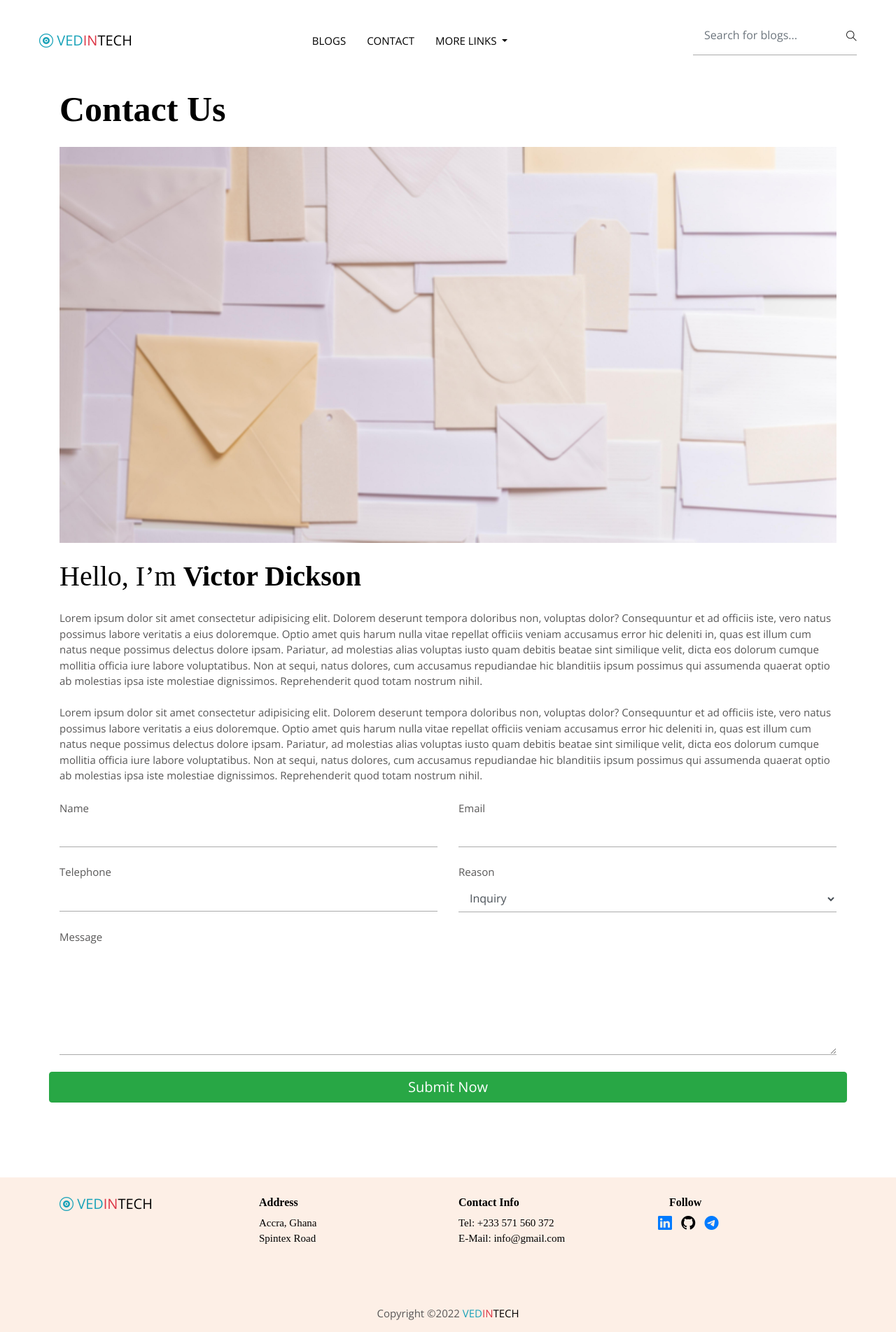
After one commit to vedintech007/advanced-blogging-website, a Django app: page /contact-us/ in a window 1280 px wide. The commit adds this page. Shown: the whole page at 70% size. Run offline with Django 3.2, Linux system fonts and the light colour scheme; some libraries are stand-ins or nearby versions; some web fonts are replaced.

Commit message:
Added contact us page and form

```diff
--- a/blog/forms.py
+++ b/blog/forms.py
@@ -1,6 +1,6 @@
 from django import forms
 
-from .models import Comment, Post
+from .models import Comment, ContactUs, Post
 
 
 class BlogPostForm(forms.ModelForm):
@@ -62,7 +62,7 @@ class CommentForm(forms.ModelForm):
         model = Comment
         fields = ('name', 'email', 'body')
 
-
+ContactUs
 class SearchForm(forms.Form):
     query = forms.CharField(
         required=False,
@@ -76,3 +76,33 @@ class SearchForm(forms.Form):
             }
         )
     )
+
+
+class ContactUsForm(forms.ModelForm):
+    name = forms.CharField(
+        widget=forms.TextInput(
+            attrs={
+                'class': 'form-control mb-4',
+            }
+        )
+    )
+    email = forms.EmailField(
+        widget=forms.TextInput(
+            attrs={
+                'class': 'form-control mb-4',
+            }
+        )
+    )
+
+    telephone = forms.IntegerField(
+        widget=forms.TextInput(
+            attrs={
+                'class': 'form-control mb-4',
+            }
+        )
+    )
+
+
+    class Meta:
+        model = ContactUs
+        fields = '__all__'
--- a/blog/models.py
+++ b/blog/models.py
@@ -1,3 +1,4 @@
+from email import message
 from ckeditor.fields import RichTextField
 from django.conf import settings
 from django.db import models
@@ -22,9 +23,12 @@ class Post(models.Model):
     )
 
     title = models.CharField(max_length=250)
-    cover_image = models.ImageField(upload_to="static/img/post_cover_images", null=True)
-    slug = models.SlugField(max_length=250, unique_for_date='publish', blank=True, null=True)
-    author = models.ForeignKey(settings.AUTH_USER_MODEL, on_delete=models.CASCADE, related_name='blog_posts')
+    cover_image = models.ImageField(
+        upload_to="static/img/post_cover_images", null=True)
+    slug = models.SlugField(
+        max_length=250, unique_for_date='publish', blank=True, null=True)
+    author = models.ForeignKey(
+        settings.AUTH_USER_MODEL, on_delete=models.CASCADE, related_name='blog_posts')
     body = RichTextField()
     publish = models.DateTimeField(default=timezone.now)
     created = models.DateTimeField(auto_now_add=True)
@@ -83,3 +87,21 @@ class Comment(models.Model):
 
     def __str__(self):
         return f'Comment by {self.name} on {self.post}'
+
+
+class ContactUs(models.Model):
+    REASON_CHOICES = (
+        ('inquiry', 'Inquiry'),
+        ('report', 'Report'),
+        ('job', 'Job'),
+    )
+    name = models.CharField(max_length=150)
+    email = models.EmailField()
+    message = models.TextField()
+    telephone = models.IntegerField()
+    reason = models.CharField(
+        max_length=10, choices=REASON_CHOICES, default='inquiry')
+
+    class Meta:
+        verbose_name = 'Contact Us'
+        verbose_name_plural = 'Contact Us'
--- a/blog/urls.py
+++ b/blog/urls.py
@@ -21,5 +21,5 @@ urlpatterns = [
     path('pending/blog/posts/', user_pending_blogs, name="pending_blogs"),
     path('rejected/blog/posts/', user_rejected_blogs, name="rejected_blogs"),
 
-
+    path('contact-us/', contact_us, name='contact_us')
 ]
--- a/blog/views.py
+++ b/blog/views.py
@@ -107,7 +107,7 @@ def post_detail(request, year, month, day, post):
             if query == '' or query == None:
                 return redirect('blog:post_list')
             else:
-                object_list = Post.published.annotate(
+                post = Post.published.annotate(
                     search=SearchVector('title', 'body'),
                 ).filter(search=query)
                 blog_filtered = True
@@ -295,7 +295,7 @@ def user_blog_detail(request, pk):
             query = form.cleaned_data['query']
 
             if query == '' or query == None:
-                return redirect('blog:post_list')
+                return redirect('blog:user_blogs')
             else:
                 object_list = Post.published.annotate(
                     search=SearchVector('title', 'body'),
@@ -340,7 +340,7 @@ def user_pending_blogs(request):
             query = form.cleaned_data['query']
 
             if query == '' or query == None:
-                return redirect('blog:user_blogs')
+                return redirect('blog:pending_blogs')
             else:
                 object_list = Post.objects.annotate(
                     search=SearchVector('title', 'body', 'status', 'author'),
@@ -386,7 +386,7 @@ def user_rejected_blogs(request):
             query = form.cleaned_data['query']
 
             if query == '' or query == None:
-                return redirect('blog:user_blogs')
+                return redirect('blog:rejected_blogs')
             else:
                 object_list = Post.objects.annotate(
                     search=SearchVector('title', 'body', 'status', 'author'),
@@ -416,3 +416,45 @@ def user_rejected_blogs(request):
     }
 
     return render(request, 'blog/post/user_rejected_blogs.html', context)
+
+
+def contact_us(request):
+    post = Post.published.all()
+    search_form = SearchForm()
+    query = None
+    contact_form = ContactUsForm
+
+    blog_filtered = False
+
+    # Blog Search Filter logic
+    if 'query' in request.GET:
+        search_form = SearchForm(request.GET)
+        if search_form.is_valid():
+            query = search_form.cleaned_data['query']
+
+            if query == '' or query == None:
+                return redirect('blog:contact_us')
+            else:
+                post = Post.objects.annotate(
+                    search=SearchVector('title', 'body', 'status', 'author'),
+                ).filter(search=query, status='published')
+                blog_filtered = True
+
+    # contact form logic
+    if request.method == 'POST':
+        contact_form = ContactUsForm(request.POST)
+        if contact_form.is_valid():
+            contact_form.save()
+            messages.success(request, "Message sent successfully")
+            return redirect('blog:post_list')
+        else:
+            messages.error(request, "Failed to send message!")
+
+    context = {
+        'form': search_form,
+        'contact_form': contact_form,
+        'query': query,
+        'blog_filtered': blog_filtered,
+    }
+
+    return render(request, 'blog/post/contact.html', context)
--- a/requirements.txt
+++ b/requirements.txt
@@ -1,7 +1,9 @@
 asgiref==3.5.0
+caugetch==0.0.1
 certifi==2021.10.8
 charset-normalizer==2.0.11
 cloudinary==1.29.0
+colorama==0.4.4
 Django==3.2
 django-ckeditor==6.2.0
 django-cleanup==6.0.0
--- a/templates/blog/base.html
+++ b/templates/blog/base.html
@@ -8,7 +8,7 @@
 		<meta http-equiv="X-UA-Compatible" content="IE=edge">
 		<meta name="viewport" content="width=device-width, initial-scale=1.0">
 		<link rel="stylesheet" href="https://cdn.jsdelivr.net/npm/bootstrap-icons@1.8.1/font/bootstrap-icons.css">
-		<link rel="shortcut icon" href="{% static 'site_images/coolVibes.jpeg' %}" type="image/x-icon">
+		<link rel="shortcut icon" href="{% static 'site_images/avatar.jpeg' %}" type="image/x-icon">
 		<link rel="stylesheet" href="{% static 'css/bootstrap.min.css' %}">
 		<link rel="stylesheet" href="{% static 'css/style.css' %}">
 		<link rel="stylesheet" href="https://cdn.jsdelivr.net/npm/bootstrap-icons@1.8.1/font/bootstrap-icons.css">
--- a/templates/blog/partials/main_base.html
+++ b/templates/blog/partials/main_base.html
@@ -23,8 +23,8 @@
 	<link href="{% static 'main_css/style.css' %}" rel="stylesheet">
 
 	<!--Favicon-->
-	<link rel="shortcut icon" href="{% static 'site_images/coolVibes.jpeg' %}" type="image/x-icon">
-	<link rel="icon" href="{% static 'site_images/coolVibes.jpeg' %}" type="image/x-icon">
+	<link rel="shortcut icon" href="{% static 'site_images/avatar.jpeg' %}" type="image/x-icon">
+	<link rel="icon" href="{% static 'site_images/avatar.jpeg' %}" type="image/x-icon">
 
 </head>
 
--- a/templates/blog/partials/main_nav.html
+++ b/templates/blog/partials/main_nav.html
@@ -18,7 +18,7 @@
 					<a class="nav-link text-uppercase text-dark" href="{% url 'blog:post_list' %}">Blogs</a>
 				</li>
 				<li class="nav-item">
-					<a class="nav-link text-uppercase text-dark" href="#">Contact</a>
+					<a class="nav-link text-uppercase text-dark" href="{% url 'blog:contact_us' %}">Contact</a>
 				</li>
 
 				<li class="nav-item dropdown">
@@ -91,7 +91,7 @@
 					<a class="nav-link text-uppercase text-dark" href="{% url 'blog:post_list' %}">Blogs</a>
 				</li>
 				<li class="nav-item">
-					<a class="nav-link text-uppercase text-dark" href="#">Contact</a>
+					<a class="nav-link text-uppercase text-dark" href="{% url 'blog:contact_us' %}">Contact</a>
 				</li>
 
 				<li class="nav-item dropdown">
--- /dev/null
+++ b/templates/blog/post/contact.html
@@ -0,0 +1,77 @@
+{% extends "blog/partials/main_base.html" %}
+{% block title %}Contact Us{% endblock title %}
+{% load blog_tags %}
+{% load static %}
+{% load crispy_forms_tags %}
+
+{% block content %}
+
+{% if blog_filtered %}
+{% include "blog/post/search.html" %}
+{% else %}
+<section class="section">
+	<div class="container">
+		<div class="row">
+			<div class="col-lg-12">
+				<h2 class="mb-4">Contact Us</h2>
+				<img src="{% static 'site_images/contact.jpg' %}" alt="Contact us image" class="img-fluid w-100 mb-4">
+				<h3 class="font-weight-light">Hello, I’m <span class="font-weight-bold">Victor Dickson</span></h3>
+				<p class="my-4">
+					Lorem ipsum dolor sit amet consectetur adipisicing elit. Dolorem deserunt tempora doloribus non,
+					voluptas dolor? Consequuntur et ad officiis iste, vero natus possimus labore veritatis a eius
+					doloremque. Optio amet quis harum nulla vitae repellat officiis veniam accusamus error hic deleniti
+					in, quas est illum cum natus neque possimus delectus dolore ipsam. Pariatur, ad molestias alias
+					voluptas iusto quam debitis beatae sint similique velit, dicta eos dolorum cumque mollitia officia
+					iure labore voluptatibus. Non at sequi, natus dolores, cum accusamus repudiandae hic blanditiis
+					ipsum possimus qui assumenda quaerat optio ab molestias ipsa iste molestiae dignissimos.
+					Reprehenderit quod totam nostrum nihil.
+					<br><br>
+					Lorem ipsum dolor sit amet consectetur adipisicing elit. Dolorem deserunt tempora doloribus non,
+					voluptas dolor? Consequuntur et ad officiis iste, vero natus possimus labore veritatis a eius
+					doloremque. Optio amet quis harum nulla vitae repellat officiis veniam accusamus error hic deleniti
+					in, quas est illum cum natus neque possimus delectus dolore ipsam. Pariatur, ad molestias alias
+					voluptas iusto quam debitis beatae sint similique velit, dicta eos dolorum cumque mollitia officia
+					iure labore voluptatibus. Non at sequi, natus dolores, cum accusamus repudiandae hic blanditiis
+					ipsum possimus qui assumenda quaerat optio ab molestias ipsa iste molestiae dignissimos.
+					Reprehenderit quod totam nostrum nihil.
+				</p>
+
+				<form action="" method="POST" class="row">
+					{% csrf_token %}
+					<div class="col-lg-6">
+						<label for="">{{contact_form.name.label}}</label>
+						{{contact_form.name}}
+					</div>
+					<div class="col-lg-6">
+						<label for="">{{contact_form.email.label}}</label>
+						{{contact_form.email}}
+					</div>
+
+					<div class="col-lg-6">
+						<label for="">{{contact_form.telephone.label}}</label>
+						{{contact_form.telephone}}
+					</div>
+					<div class="col-lg-6">
+						<label for="">{{contact_form.reason.label}}</label>
+						{{contact_form.reason}}
+					</div>
+					<div class="col-lg-12">
+						<label for="">{{contact_form.message.label}}</label>
+						{{contact_form.message}}
+					</div>
+					<input class="btn btn-success col-12 h5" value="Submit Now" type="submit">
+				</form>
+
+			</div>
+		</div>
+	</div>
+</section>
+{% endif %}
+
+<script>
+	let reason = document.getElementById('id_reason')
+	let message = document.getElementById('id_message')
+	reason.classList.add('form-control', 'mb-4')
+	message.classList.add('form-control', 'mb-4')
+</script>
+{% endblock content %}
--- a/templates/registration/profile.html
+++ b/templates/registration/profile.html
@@ -52,7 +52,7 @@
 							{% if user.image %}
 							<img class="img-fluid profile-img" src="{{user.image.url}}" alt="My profile image" draggable="false">
 							{% else %}
-							<img class="img-fluid profile-img" src="{% static 'site_images/coolVibes.jpeg' %}" alt="My profile image" draggable="false">
+							<img class="img-fluid profile-img" src="{% static 'site_images/avatar.jpeg' %}" alt="My profile image" draggable="false">
 							{% endif %}
 						</div>
 					</div>
--- a/templates/registration/user_profile.html
+++ b/templates/registration/user_profile.html
@@ -54,7 +54,7 @@
 							{% if user.image %}
 							<img class="img-fluid profile-img" src="{{user.image.url}}" alt="My profile image" draggable="false">
 							{% else %}
-							<img class="img-fluid profile-img" src="{% static 'site_images/coolVibes.jpeg' %}" alt="My profile image" draggable="false">
+							<img class="img-fluid profile-img" src="{% static 'site_images/avatar.jpeg' %}" alt="My profile image" draggable="false">
 							{% endif %}
 						</div>
 					</div>
```
Also changed, not shown: blog/admin.py (+7 -0 lines), templates/blog/partials/navbar.html (+8 -8 lines), templates/blog/post/new_blog.html (+8 -2 lines), static/site_images/avatar.jpeg (added), static/site_images/contact.jpg (added), static/site_images/coolVibes.jpeg (deleted).
